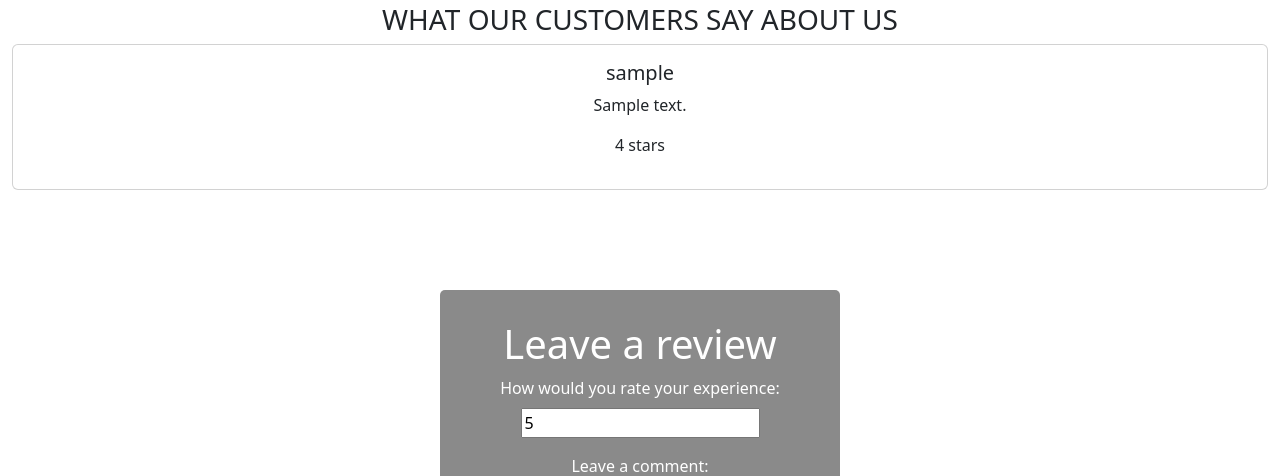
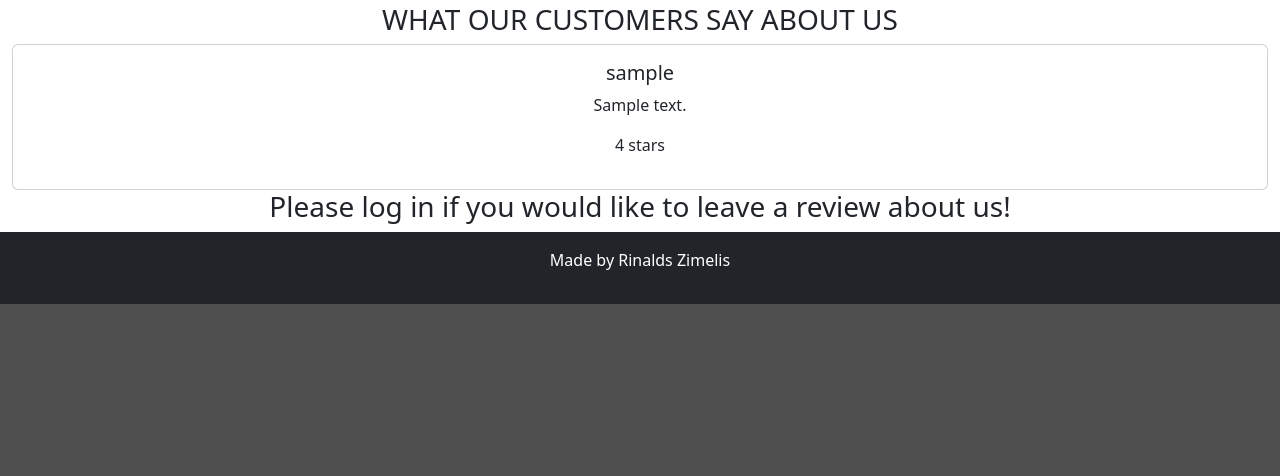
Before and after one commit to rinalds98/Savory-Junction, a Django app: page / in a window 1280 px wide. Shown: the part 1974-2450 px from the top of the page. After the commit the page ends 2278 px from the top, so only its background shows below. Run offline with Django 3.2, Linux system fonts and the light colour scheme; tables that the repository leaves empty hold one stand-in row (values such as "Sample post").

Commit message:
Add that only users who are logged in can leave a review

```diff
--- a/templates/index.html
+++ b/templates/index.html
@@ -66,6 +66,7 @@
   </div>
 </div>
 <div class="review-wrapper">
+  {% if user.is_authenticated %}
   <div class="form-input text-center">
     <form method="post" class="signup-form">
       {% csrf_token %}
@@ -86,6 +87,9 @@
       <button type="submit" class="btn btn-primary">Leave Review</button>
     </form>
   </div>
+  {% else %}
+  <h3 class="text-center">Please log in if you would like to leave a review about us!</h3>
+  {% endif %}
 </div>
 
 
```
